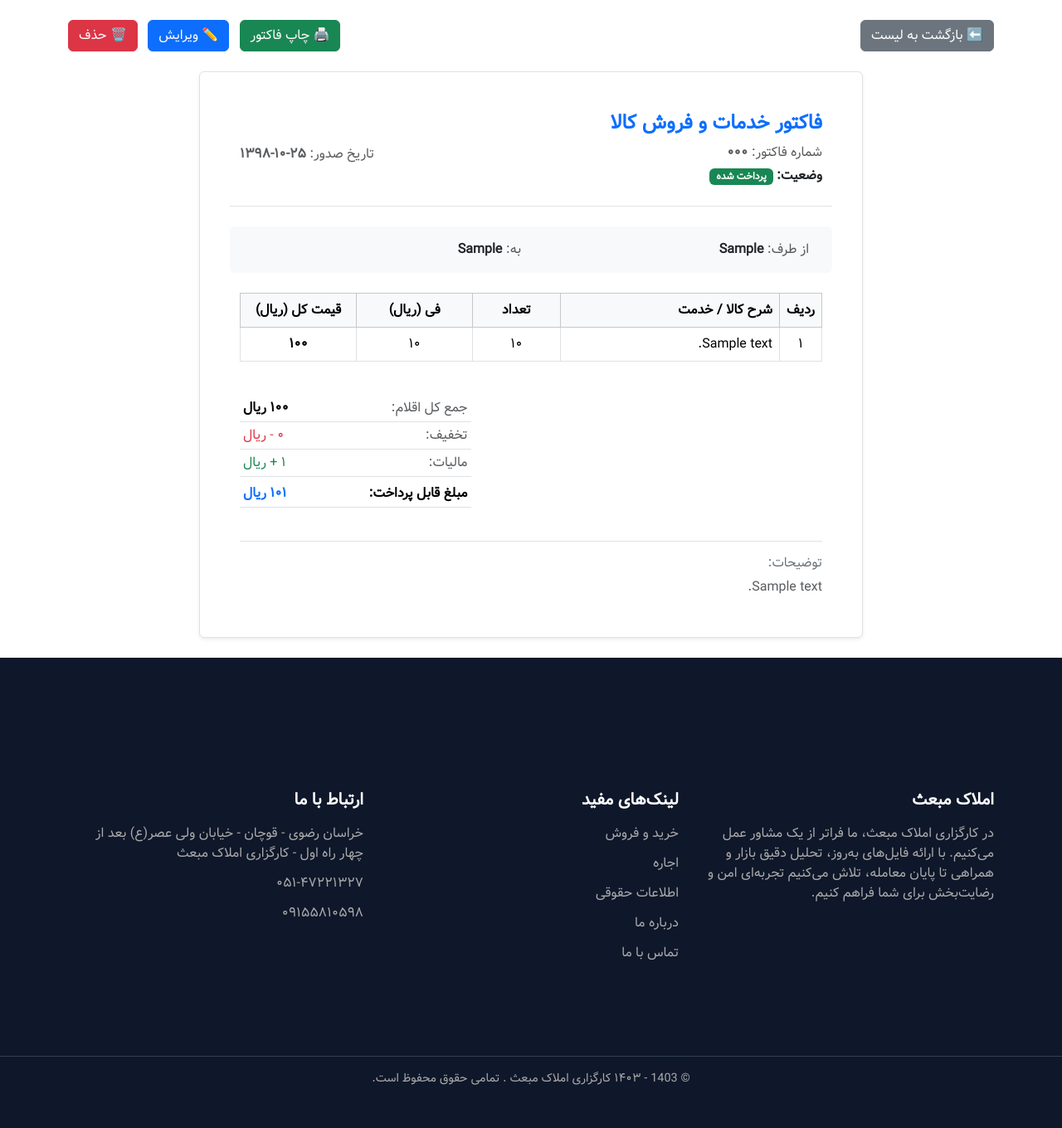
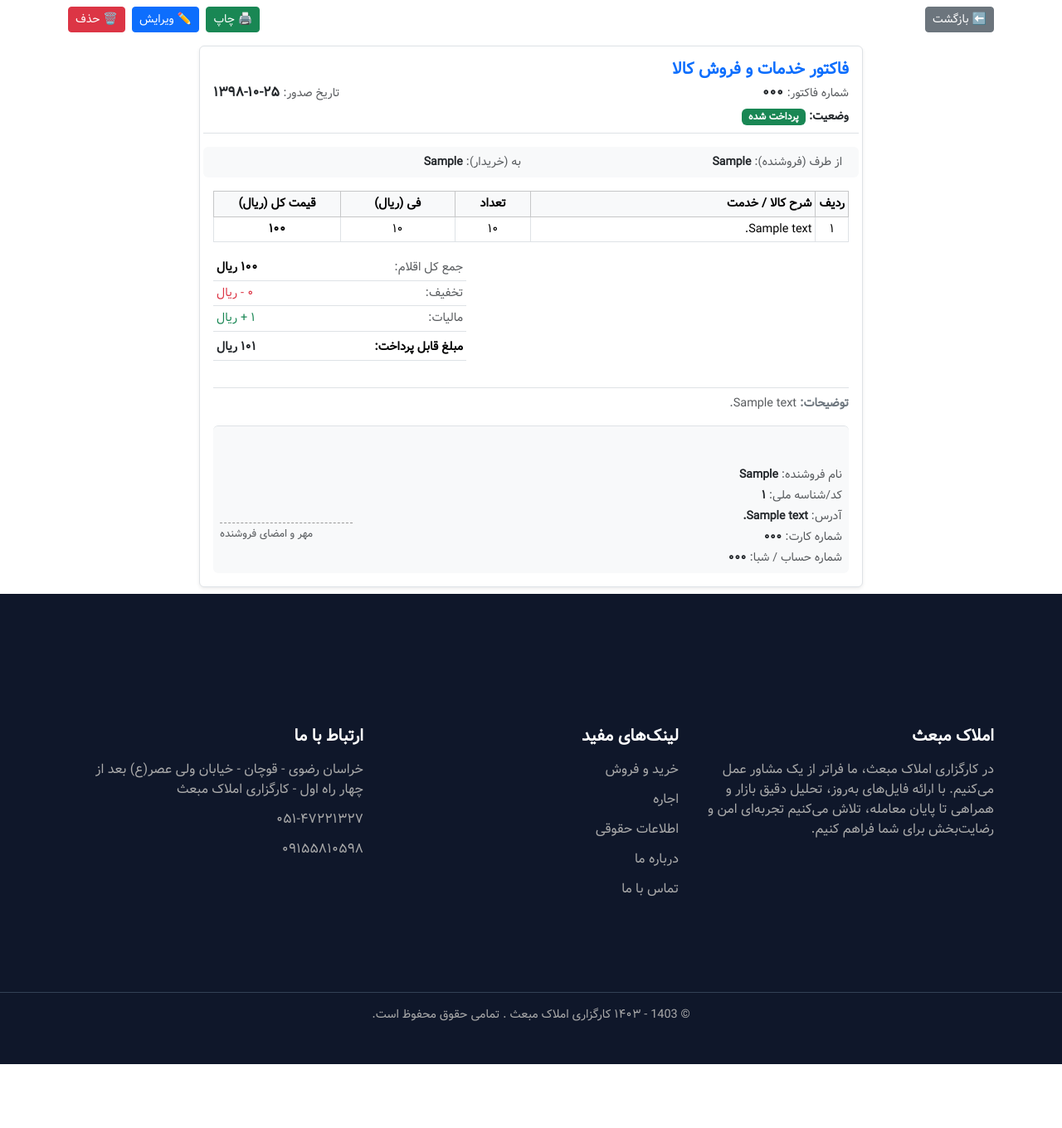
Before and after one commit to shahramsss/factor, a Django app: page /invoice/1/ in a window 1280 px wide. Shown: the part 56-1416 px from the top of the page at 83% size. After the commit the page ends 1339 px from the top, so only its background shows below. Run offline with Django 5.2, Linux system fonts and the light colour scheme; tables that the repository leaves empty hold one stand-in row (values such as "Sample post"); some libraries are stand-ins or nearby versions.

Commit message:
add special data for invoice model and change template invoice detail

```diff
--- a/home/templates/home/invoice_detail.html
+++ b/home/templates/home/invoice_detail.html
@@ -4,7 +4,7 @@
 {% block content %}
 <style>
     @media print {
-        /* مخفی کردن نوبار، فوتر و دکمه‌های کنترلی (با فرض اینکه کلاس‌های معمول رو دارند) */
+        /* مخفی کردن نوبار، فوتر و دکمه‌های کنترلی */
         nav, header, footer, .navbar, .footer, .no-print {
             display: none !important;
         }
@@ -19,7 +19,7 @@
         /* محدود کردن عرض به اندازه استاندارد کاغذ A4 یا A5 */
         .container {
             width: 100% !important;
-            max-width: 210mm !important; /* عرض استاندارد A4 (اگر A5 می‌خواهید روی 148mm بگذارید) */
+            max-width: 200mm !important;
             margin: 0 auto !important;
             padding: 0 !important;
         }
@@ -27,120 +27,149 @@
         .invoice-box {
             box-shadow: none !important;
             border: none !important;
-            padding: 10mm !important;
+            padding: 10mm !important; /* کاهش فاصله لبه‌ها در حالت چاپ */
+            padding-top: 20mm !important; /* کاهش فاصله لبه‌ها در حالت چاپ */
             width: 100% !important;
         }
     }
 </style>
 
-<div class="container my-4">
+<div class="container my-2">
     <!-- دکمه‌های کنترلی (هنگام چاپ مخفی می‌شوند) -->
-    <div class="d-flex justify-content-between mb-4 no-print">
-        <a href="{% url 'home:invoice_list' %}" class="btn btn-secondary">⬅️ بازگشت به لیست</a>
+    <div class="d-flex justify-content-between mb-3 no-print">
+        <a href="{% url 'home:invoice_list' %}" class="btn btn-sm btn-secondary">⬅️ بازگشت</a>
         <div>
-            <button onclick="window.print()" class="btn btn-success me-2">🖨️ چاپ فاکتور</button>
-            <a href="{% url 'home:invoice_update' invoice.pk %}" class="btn btn-primary me-2">✏️ ویرایش</a>
-            <a href="{% url 'home:invoice_delete' invoice.pk %}" class="btn btn-danger">🗑️ حذف</a>
+            <button onclick="window.print()" class="btn btn-sm btn-success me-1">🖨️ چاپ</button>
+            <a href="{% url 'home:invoice_update' invoice.pk %}" class="btn btn-sm btn-primary me-1">✏️ ویرایش</a>
+            <a href="{% url 'home:invoice_delete' invoice.pk %}" class="btn btn-sm btn-danger">🗑️ حذف</a>
         </div>
     </div>
 
-    <!-- بدنه اصلی فاکتور -->
-    <div class="invoice-box bg-white p-4 p-md-5 border rounded shadow-sm mx-auto" style="max-width: 800px;">
+    <!-- بدنه اصلی فاکتور (فشرده شده) -->
+    <div class="invoice-box bg-white p-3 border rounded shadow-sm mx-auto" style="max-width: 800px;">
         <!-- سربرگ فاکتور -->
-        <div class="row border-bottom pb-4 mb-4 align-items-center">
-            <p class="fw-bold  h4 text-primary">فاکتور خدمات و فروش کالا </p>
+        <div class="row border-bottom pb-2 mb-3 align-items-center">
+            <div class="col-12">
+                <p class="fw-bold h5 text-primary mb-1">فاکتور خدمات و فروش کالا</p>
+            </div>
             <div class="col-md-6">
-                <p class="text-muted mb-1">شماره فاکتور: <strong>{{ invoice.invoice_number|persian }}</strong></p>
+                <span class="text-muted small">شماره فاکتور:</span> <strong>{{ invoice.invoice_number|persian }}</strong>
             </div>
-            <div class="col-md-6 text-md-end mt-3 mt-md-0">
-                <p class="text-muted mb-0">تاریخ صدور: <strong dir="ltr">{{ invoice.date|to_jalali }}</strong></p>
-
-
+            <div class="col-md-6 text-md-end mt-1 mt-md-0">
+                <span class="text-muted small">تاریخ صدور:</span> <strong dir="ltr">{{ invoice.date|to_jalali }}</strong>
             </div>
-            <p class="mb-0 d-print-none"><strong>وضعیت:</strong>
+            <div class="col-12 d-print-none mt-1">
+                <span class="small"><strong>وضعیت:</strong></span>
                 {% if invoice.status == 'paid' %}
-                    <span class="badge bg-success">پرداخت شده</span>
+                    <span class="badge bg-success py-1">پرداخت شده</span>
                 {% else %}
-                    <span class="badge bg-warning text-dark">پرداخت نشده</span>
+                    <span class="badge bg-warning text-dark py-1">پرداخت نشده</span>
                 {% endif %}
-            </p>
-        </div>
-
-        <!-- از طرف فلان به فلان (در یک خط) -->
-        <div class="row mb-4 bg-light p-3 rounded">
-            <div class="col-md-6">
-                <span class="text-muted">از طرف: </span>
-                <strong>{{ invoice.sender }}</strong>
-            </div>
-            <div class="col-md-6 mt-2 mt-md-0">
-                <span class="text-muted">به: </span>
-                <strong>{{ invoice.receiver }}</strong>
             </div>
         </div>
 
-        <!-- جدول اقلام فاکتور -->
-        <div class="table-responsive mb-4">
-            <table class="table table-bordered align-middle">
+        <!-- اطلاعات طرفین (فشرده) -->
+        <div class="row mb-3 bg-light p-2 rounded small">
+            <div class="col-md-6">
+                <span class="text-muted">از طرف (فروشنده):</span> <strong>{{ invoice.sender }}</strong>
+            </div>
+            <div class="col-md-6 mt-1 mt-md-0">
+                <span class="text-muted">به (خریدار):</span> <strong>{{ invoice.receiver }}</strong>
+            </div>
+        </div>
+
+        <!-- جدول اقلام فاکتور (با ارتفاع و پدینگ کمتر) -->
+        <div class="table-responsive mb-3">
+            <table class="table table-bordered table-sm align-middle mb-0" style="font-size: 0.9rem;">
                 <thead class="table-light">
                     <tr>
-                        <th class="text-center" style="width: 5%;">ردیف</th>
-                        <th>شرح کالا / خدمت</th>
-                        <th class="text-center" style="width: 15%;">تعداد</th>
-                        <th class="text-center" style="width: 20%;">فی (ریال)</th>
-                        <th class="text-center" style="width: 20%;">قیمت کل (ریال)</th>
+                        <th class="text-center py-1" style="width: 5%;">ردیف</th>
+                        <th class="py-1">شرح کالا / خدمت</th>
+                        <th class="text-center py-1" style="width: 12%;">تعداد</th>
+                        <th class="text-center py-1" style="width: 18%;">فی (ریال)</th>
+                        <th class="text-center py-1" style="width: 20%;">قیمت کل (ریال)</th>
                     </tr>
                 </thead>
                 <tbody>
                     {% for item in invoice.items.all %}
                         <tr>
-                            <td class="text-center">{{ forloop.counter|persian }}</td>
-                            <td>{{ item.description }}</td>
-                            <td class="text-center">{{ item.quantity|persian_intcomma }}</td>
-                            <td class="text-center">{{ item.unit_price|persian_intcomma }}</td>
-                            <td class="text-center fw-bold">{{ item.total_price|persian_intcomma }}</td>
+                            <td class="text-center py-1">{{ forloop.counter|persian }}</td>
+                            <td class="py-1">{{ item.description }}</td>
+                            <td class="text-center py-1">{{ item.quantity|persian_intcomma }}</td>
+                            <td class="text-center py-1">{{ item.unit_price|persian_intcomma }}</td>
+                            <td class="text-center fw-bold py-1">{{ item.total_price|persian_intcomma }}</td>
                         </tr>
                     {% empty %}
                         <tr>
-                            <td colspan="5" class="text-center text-muted">هیچ آیتمی برای این فاکتور ثبت نشده است.</td>
+                            <td colspan="5" class="text-center text-muted py-2">هیچ آیتمی برای این فاکتور ثبت نشده است.</td>
                         </tr>
                     {% endfor %}
                 </tbody>
             </table>
         </div>
 
-        <!-- بخش محاسبات نهایی (جمع کل، تخفیف، مالیات) -->
-        <div class="row justify-content-end">
+        <!-- بخش محاسبات نهایی (فشرده) -->
+        <div class="row justify-content-end mb-3">
             <div class="col-md-5">
-                <table class="table table-sm borderless">
-                    {% if invoice.discount  or invoice.tax %}
+                <table class="table table-sm borderless mb-3" style="font-size: 0.9rem;">
+                    {% if invoice.discount or invoice.tax %}
                     <tr>
-                        <td class="text-muted">جمع کل اقلام:</td>
-                        <td class="text-end fw-bold">{{ invoice.subtotal|persian_intcomma }} ریال</td>
+                        <td class="text-muted py-1">جمع کل اقلام:</td>
+                        <td class="text-end fw-bold py-1">{{ invoice.subtotal|persian_intcomma }} ریال</td>
                     </tr>
                     <tr>
-                        <td class="text-muted">تخفیف:</td>
-                        <td class="text-end text-danger"> {{ invoice.discount|persian_intcomma }} - ریال</td>
+                        <td class="text-muted py-1">تخفیف:</td>
+                        <td class="text-end text-danger py-1">{{ invoice.discount|persian_intcomma }} - ریال</td>
                     </tr>
                     <tr>
-                        <td class="text-muted">مالیات:</td>
-                        <td class="text-end text-success"> {{ invoice.tax|persian_intcomma }} + ریال</td>
+                        <td class="text-muted py-1">مالیات:</td>
+                        <td class="text-end text-success py-1">{{ invoice.tax|persian_intcomma }} + ریال</td>
                     </tr>
                     {% endif %}
                     <tr class="border-top">
-                        <td class="fs-6 fw-bold pt-2">مبلغ قابل پرداخت:</td>
-                        <td class="text-end fs-6 fw-bold text-primary pt-2">{{ invoice.final_amount|persian_intcomma }} ریال</td>
+                        <td class="fw-bold pt-2">مبلغ قابل پرداخت:</td>
+                        <td class="text-end fw-bold text-dark pt-2">{{ invoice.final_amount|persian_intcomma }} ریال</td>
                     </tr>
                 </table>
             </div>
         </div>
 
-        <!-- یادداشت‌ها و توضیحات -->
+        <!-- یادداشت‌ها و توضیحات (در صورت وجود) -->
         {% if invoice.notes %}
-            <div class="border-top pt-3 mt-4">
-                <h6 class="text-secondary">توضیحات:</h6>
-                <p class="text-muted mb-0">{{ invoice.notes|linebreaksbr }}</p>
+            <div class="border-top pt-2 mb-3" style="font-size: 0.9rem;">
+                <span class="text-secondary fw-bold">توضیحات:</span>
+                <span class="text-muted">{{ invoice.notes|linebreaksbr }}</span>
             </div>
         {% endif %}
+
+        <!-- بخش اطلاعات صاحب کسب‌وکار (فروشنده) و محل امضا -->
+        <div class="border-top pt-5 mt-3 bg-light p-2 rounded small">
+            <div class="row align-items-center">
+                <div class="col-md-7">
+                    <ul class="list-unstyled text-muted mb-0">
+                        <li class="mb-1">نام فروشنده: <strong class="text-dark">{{ invoice.sender }}</strong></li>
+                        {% if invoice.receiver_national_id %}
+                            <li class="mb-1">کد/شناسه ملی: <strong class="text-dark">{{ invoice.receiver_national_id|persian }}</strong></li>
+                        {% endif %}
+                        {% if invoice.receiver_address %}
+                            <li class="mb-1">آدرس: <strong class="text-dark">{{ invoice.receiver_address }}</strong></li>
+                        {% endif %}
+                        {% if invoice.card_number %}
+                            <li class="mb-1">شماره کارت: <strong dir="ltr" class="text-dark">{{ invoice.card_number|persian }}</strong></li>
+                        {% endif %}
+                        {% if invoice.account_number %}
+                            <li class="mb-0">شماره حساب / شبا: <strong dir="ltr" class="text-dark">{{ invoice.account_number|persian }}</strong></li>
+                        {% endif %}
+                    </ul>
+                </div>
+
+                <!-- محل امضا و مهر فروشنده -->
+                <div class="col-md-5 text-md-end mt-2 mt-md-0 d-flex flex-column justify-content-end align-items-md-end">
+                    <div style="width: 160px; border-bottom: 1px dashed #999; height: 40px;" class="mb-1"></div>
+                    <span class="text-muted" style="font-size: 0.8rem;">مهر و امضای فروشنده</span>
+                </div>
+            </div>
+        </div>
     </div>
 </div>
 {% endblock content %}
```
Also changed, not shown: home/admin.py (+16 -120 lines), home/models.py (+23 -1 lines), home/migrations/0002_invoice_account_number_invoice_card_number_and_more.py (added).
